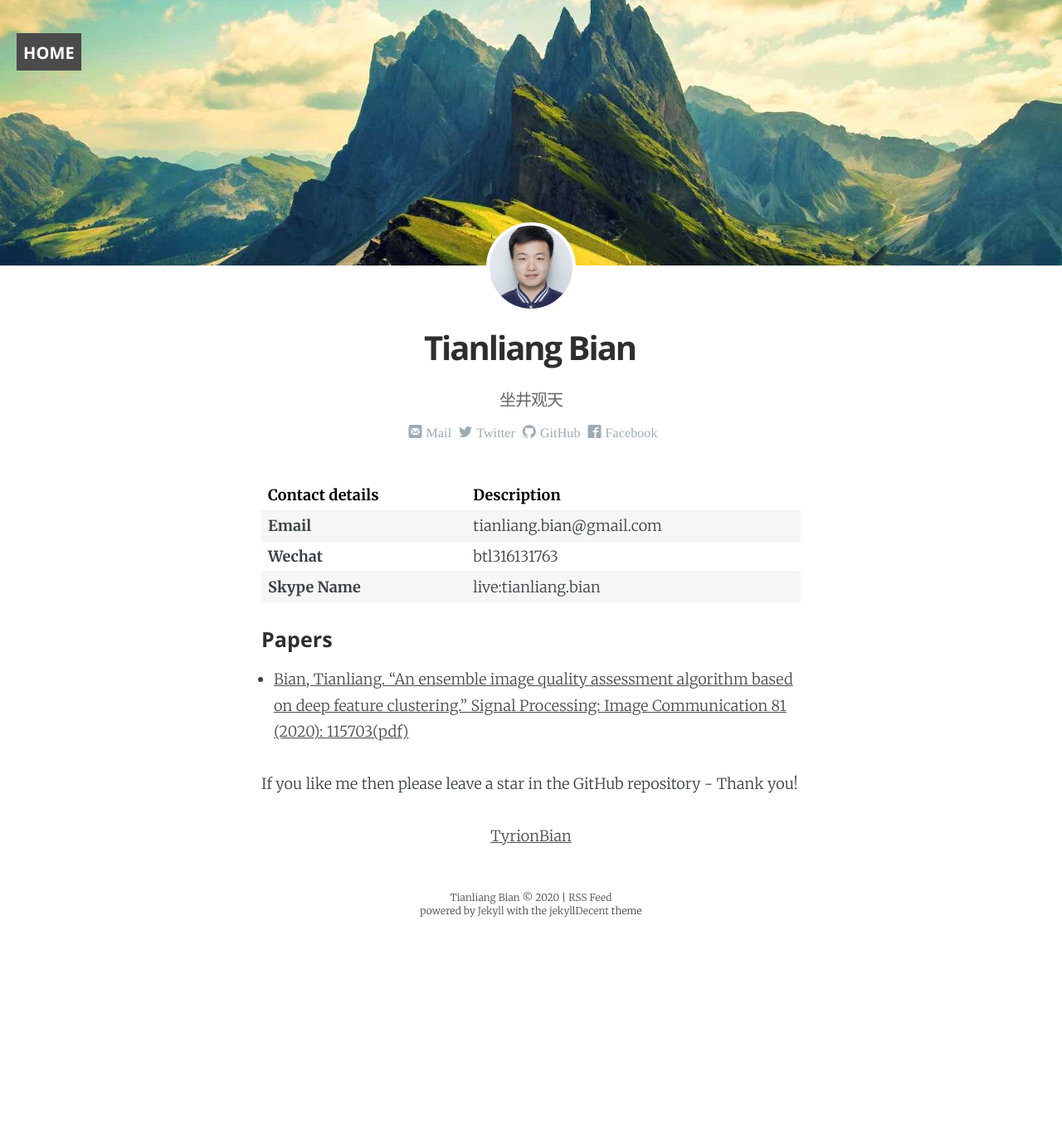
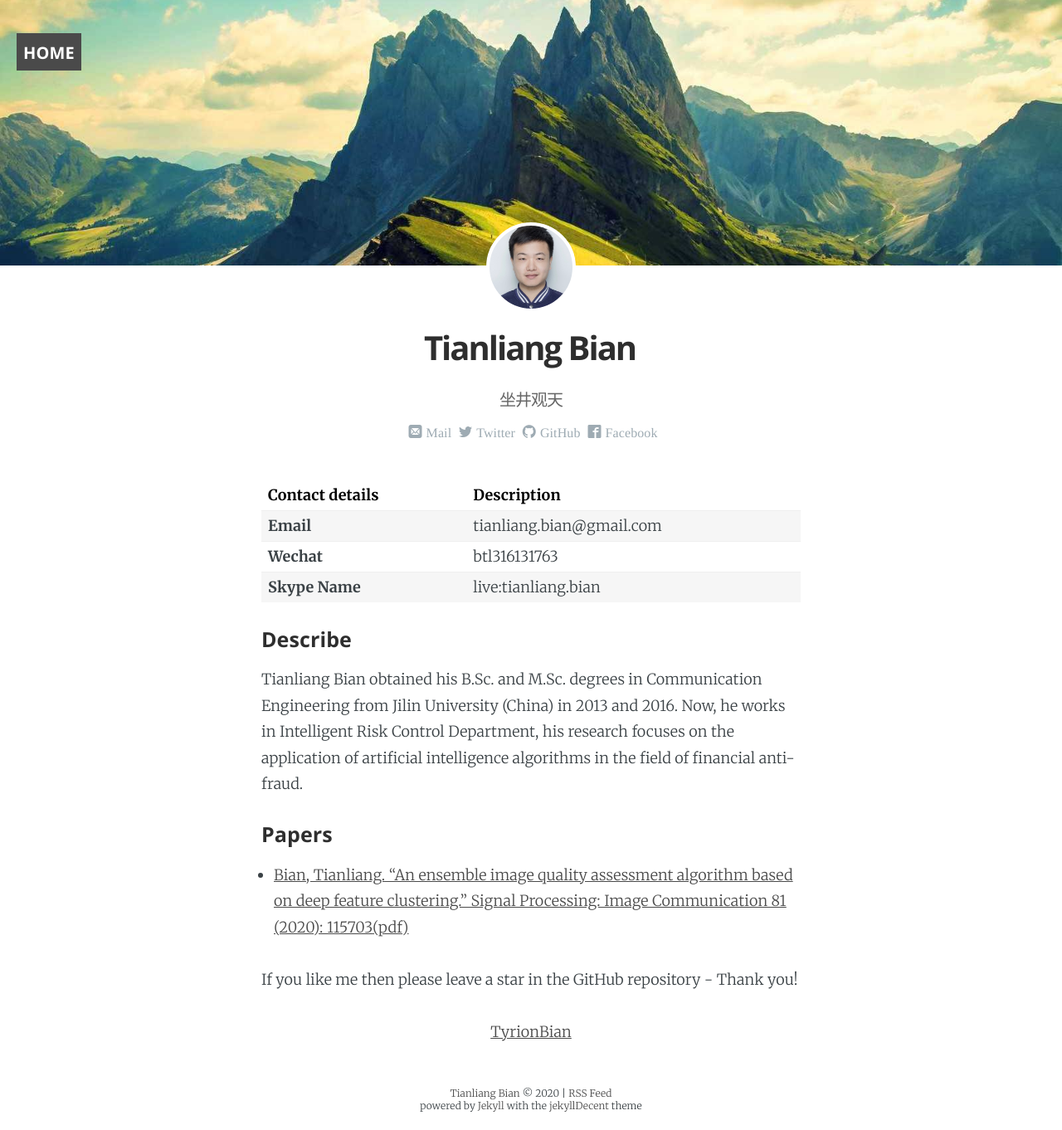
Before and after one commit to TyrionBian/tyrionbian.github.io, a Jekyll site: the page built from _pages/about.md, in a window 1280 px wide. Shown: the whole page at 83% size. Built offline with Jekyll 4.4.1, drawn with Linux system fonts in a browser that asks for light colours; some web fonts are replaced; before the commit the page ends 1126 px from its top, so only the background shows below that.

Commit message:
add describe

```diff
--- a/_pages/about.md
+++ b/_pages/about.md
@@ -16,6 +16,10 @@ excerpt:   This page contains the curriculum vitae (CV) of the author.
 | **Wechat** | btl316131763 |
 | **Skype Name** | live:tianliang.bian |
 
+### Describe
+
+Tianliang Bian obtained his B.Sc. and M.Sc. degrees in Communication Engineering from Jilin University (China) in 2013 and 2016. Now, he works in Intelligent Risk Control Department, his research focuses on the application of artificial intelligence algorithms in the field of financial anti-fraud.
+
 ### Papers
 
 - [Bian, Tianliang. "An ensemble image quality assessment algorithm based on deep feature clustering." Signal Processing: Image Communication 81 (2020): 115703](https://doi.org/10.1016/j.image.2019.115703)[(pdf)](https://github.com/TyrionBian/tyrionbian.github.io/tree/master/papers/An_ensemble_image_quality_assessment_algorithm_based_on_deep_feature_clustering.pdf)
```
